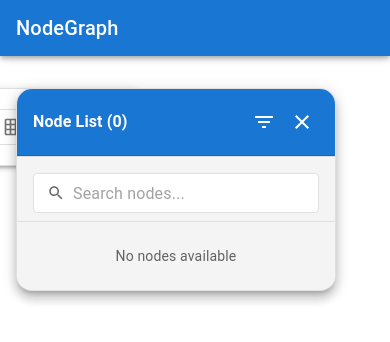
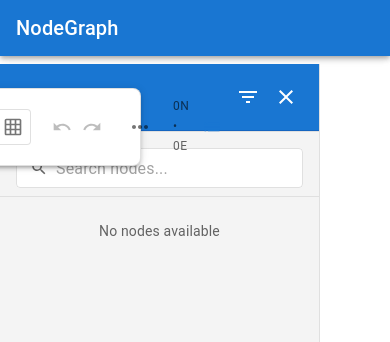
Before and after one commit to mikemartinez1974/nodegraph-editor, a Next.js app: page / in a window 390 px wide. Shown: the top 342 px of the page. Built offline with nearby package versions, Linux system fonts and the light colour scheme; some icons are missing.

Commit message:
Converted NodeListPanel to use MUI's Drawer component for better integration and responsiveness.

```diff
--- a/components/GraphEditor/NodeListPanel.js
+++ b/components/GraphEditor/NodeListPanel.js
@@ -1,7 +1,7 @@
 "use client";
 import React, { useState, useEffect, useMemo } from 'react';
 import {
-  Paper,
+  Drawer,
   TextField,
   Typography,
   IconButton,
@@ -92,25 +92,28 @@ export default function NodeListPanel({
 
   const activeFiltersCount = selectedTypes.size + (showVisible && showHidden ? 0 : 1);
 
-  if (!isOpen) return null;
-
   return (
-    <Paper
-      elevation={8}
+    <Drawer
+      anchor="left"
+      open={isOpen}
+      onClose={onClose}
+      variant="persistent"
       sx={{
-        position: 'fixed',
-        left: 16,
-        top: 88,
-        width: 320,
-        maxHeight: 'calc(100vh - 104px)',
-        backgroundColor: theme?.palette?.background?.paper || '#fff',
-        border: `1px solid ${theme?.palette?.divider || '#e0e0e0'}`,
-        borderRadius: theme?.shape?.borderRadius || 4,
-        zIndex: 1300,
-        display: 'flex',
-        flexDirection: 'column',
-        overflow: 'hidden',
-        boxShadow: theme?.shadows?.[8] || '0 8px 16px rgba(0,0,0,0.1)'
+        width: isOpen ? 320 : 0,
+        flexShrink: 0,
+        zIndex: 1200,
+        '& .MuiDrawer-paper': {
+          width: 320,
+          boxSizing: 'border-box',
+          backgroundColor: theme?.palette?.background?.paper || '#fff',
+          borderRight: `1px solid ${theme?.palette?.divider || '#e0e0e0'}`,
+          display: 'flex',
+          flexDirection: 'column',
+          overflow: 'hidden',
+          top: 64, // Start below the AppBar (Material-UI default height)
+          height: 'calc(100vh - 64px)', // Full height minus AppBar
+          position: 'fixed'
+        }
       }}
     >
       {/* Header */}
@@ -489,6 +492,6 @@ export default function NodeListPanel({
           <Typography color="error" sx={{ color: theme?.palette?.error?.main || '#f44336' }}>Clear all filters</Typography>
         </MenuItem>
       </Menu>
-    </Paper>
+    </Drawer>
   );
 }
```
